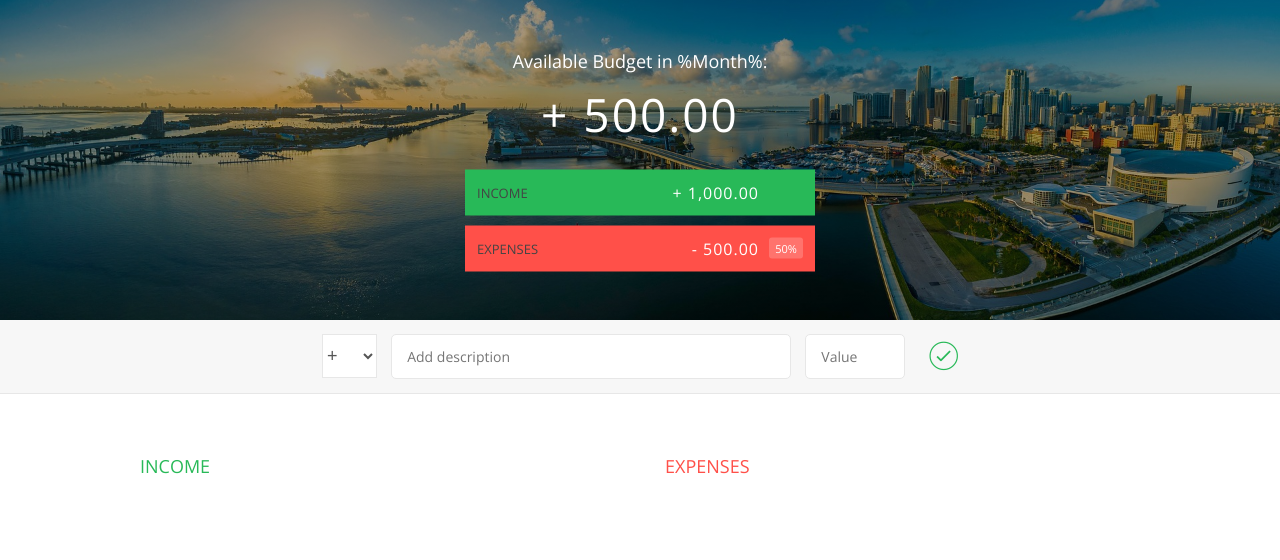
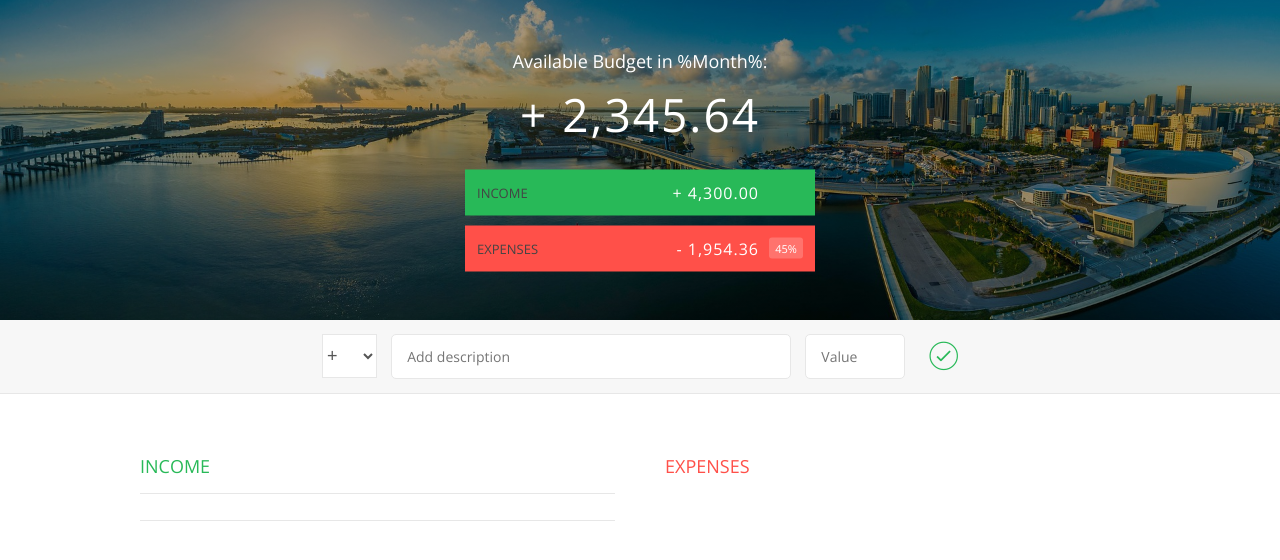
Before and after one commit to mjurkian/Budget-App, a plain HTML site: page index.html in a window 1280 px wide. Both pictures are taken after a click on the button 943 px from the left and 357 px from the top of the page. Drawn offline with nearby package versions, Linux system fonts and the light colour scheme.

Commit message:
FIx html

```diff
--- a/index.html
+++ b/index.html
@@ -8,6 +8,7 @@
     <link type="text/css" rel="stylesheet" href="css/style.css">
     <title>Budgety</title>
 </head>
+
 <body>
     <div class="top">
         <div class="budget">
@@ -15,19 +16,19 @@
                 Available Budget in
                 <span class="budget__title--month">%Month%</span>:
             </div>
-            <div class="budget__value">+ 500.00</div>
+            <div class="budget__value">+ 2,345.64</div>
             <div class="budget__income clearfix">
                 <div class="budget__income--text">Income</div>
                 <div class="right">
-                    <div class="budget__income--value">+ 1,000.00</div>
+                    <div class="budget__income--value">+ 4,300.00</div>
                     <div class="budget__income--percentage">&nbsp;</div>
                 </div>
             </div>
             <div class="budget__expenses clearfix">
                 <div class="budget__expenses--text">Expenses</div>
                 <div class="right clearfix">
-                    <div class="budget__expenses--value">- 500.00</div>
-                    <div class="budget__expenses--percentage">50%</div>
+                    <div class="budget__expenses--value">- 1,954.36</div>
+                    <div class="budget__expenses--percentage">45%</div>
                 </div>
             </div>
         </div>
@@ -49,11 +50,12 @@
         <div class="container clearfix">
             <div class="income">
                 <h2 class="icome__title">Income</h2>
-                <!-- <div class="income__list">
+                <div class="income__list">
+                    <!--
                     <div class="item clearfix" id="income-0">
                         <div class="item__description">Salary</div>
                         <div class="right clearfix">
-                            <div class="item__value">+ 400.00</div>
+                            <div class="item__value">+ 2,100.00</div>
                             <div class="item__delete">
                                 <button class="item__delete--btn">
                                     <i class="ion-ios-close-outline"></i>
@@ -61,50 +63,51 @@
                             </div>
                         </div>
                     </div>
+
                     <div class="item clearfix" id="income-1">
                         <div class="item__description">Sold car</div>
                         <div class="right clearfix">
-                            <div class="item__value">+ 600.00</div>
+                            <div class="item__value">+ 1,500.00</div>
                             <div class="item__delete">
-                                <button class="item__delete--btn">
-                                    <i class="ion-ios-close-outline"></i>
-                                </button>
+                                <button class="item__delete--btn"><i class="ion-ios-close-outline"></i></button>
                             </div>
                         </div>
                     </div>
-                </div> -->
+                    -->
+
+                </div>
             </div>
             <div class="expenses">
                 <h2 class="expenses__title">Expenses</h2>
                 <div class="expenses__list">
-                    <!-- <div class="item clearfix" id="expense-0">
+                    <!--
+                    <div class="item clearfix" id="expense-0">
                         <div class="item__description">Apartment rent</div>
                         <div class="right clearfix">
-                            <div class="item__value">- 400.00</div>
-                            <div class="item__percentage">40%</div>
+                            <div class="item__value">- 900.00</div>
+                            <div class="item__percentage">21%</div>
                             <div class="item__delete">
-                                <button class="item__delete--btn">
-                                    <i class="ion-ios-close-outline"></i>
-                                </button>
+                                <button class="item__delete--btn"><i class="ion-ios-close-outline"></i></button>
                             </div>
                         </div>
                     </div>
+
                     <div class="item clearfix" id="expense-1">
-                        <div class="item__description">Ticket to Amsterdam</div>
+                        <div class="item__description">Grocery shopping</div>
                         <div class="right clearfix">
-                            <div class="item__value">- 100.00</div>
+                            <div class="item__value">- 435.28</div>
                             <div class="item__percentage">10%</div>
                             <div class="item__delete">
-                                <button class="item__delete--btn">
-                                    <i class="ion-ios-close-outline"></i>
-                                </button>
+                                <button class="item__delete--btn"><i class="ion-ios-close-outline"></i></button>
                             </div>
                         </div>
                     </div>
-                </div> -->
+                    -->
+                </div>
             </div>
         </div>
     </div>
     <script src="js/app.js"></script>
 </body>
+
 </html>
--- a/js/app.js
+++ b/js/app.js
@@ -73,7 +73,7 @@ var UIController = (function () {
         inputValue: '.add__value',
         inputBtn: '.add__btn',
         incomeContainer: '.income__list',
-        expensesContainer: '.expenses__list',
+        expensesContainer: '.expenses__list'
     };
 
     return {
@@ -84,6 +84,7 @@ var UIController = (function () {
                 value: document.querySelector(DOMstrings.inputValue).value
             };
         },
+
 
         addListItem: function (obj, type){
             var html,
@@ -107,7 +108,7 @@ var UIController = (function () {
             newHtml = newHtml.replace('%value%', obj.value);
 
             // insert the HTML into the DOM
-            document.querySelector(element).insertAdjacentHTML('beforeend', newtml);
+            document.querySelector(element).insertAdjacentHTML('beforeend', newHtml);
 
         },
 
```
